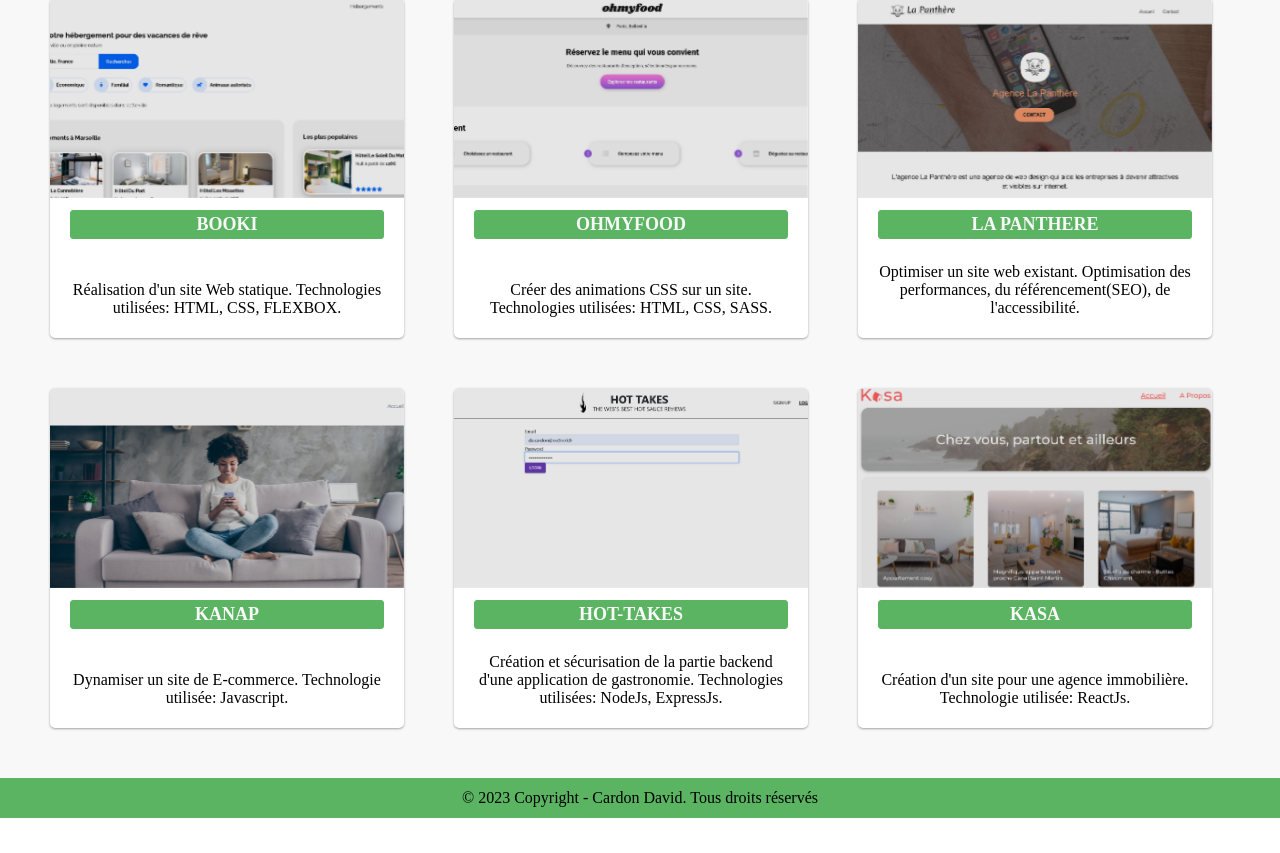
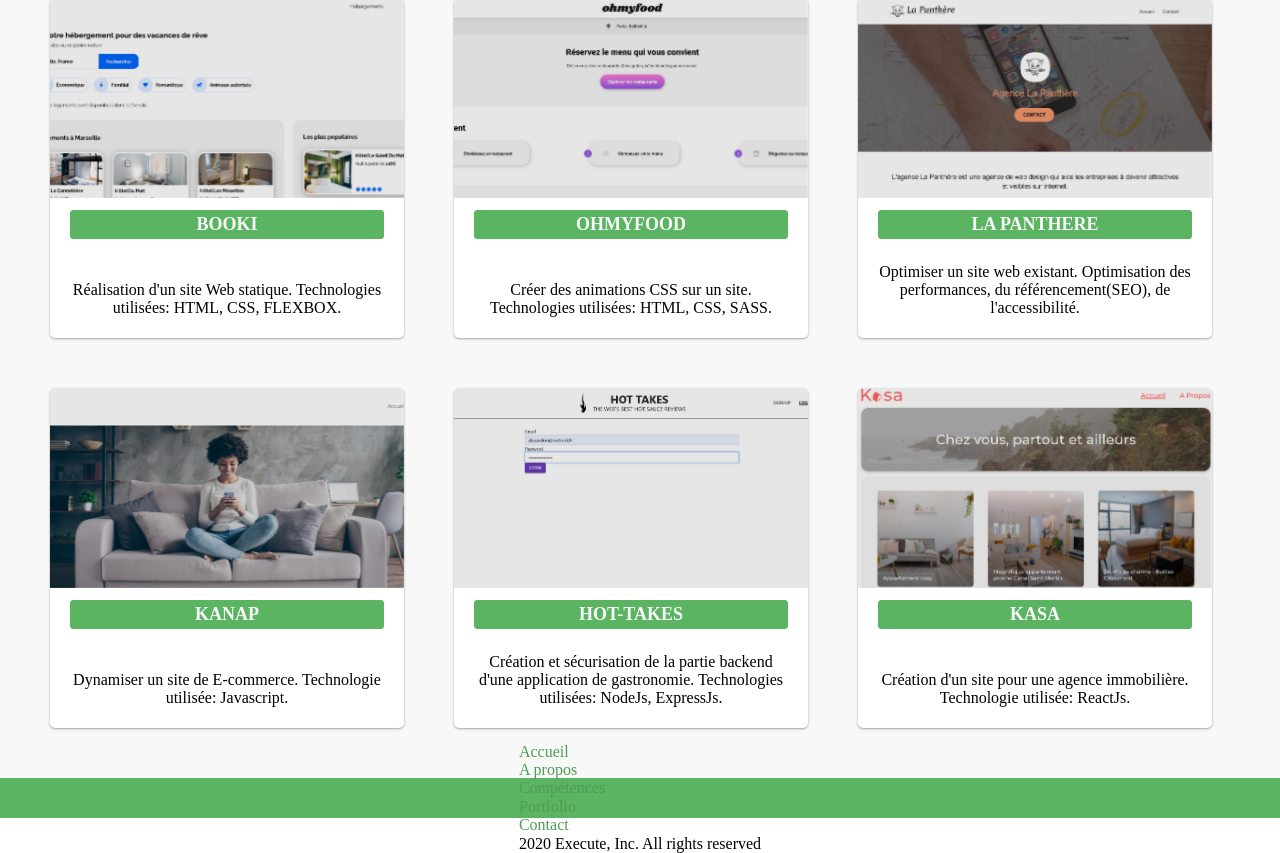
Before and after one commit to davidotch/portfolio, a React (Create React App) app: page / in a window 1280 px wide. Shown: the part 2937-3790 px from the top of the page. Before the commit the page ends 3755 px from the top, so only its background shows below. Built offline with nearby package versions, Linux system fonts and the light colour scheme; a web font is replaced by a local one.

Commit message:
create footer

```diff
--- a/src/components/footer/footer.js
+++ b/src/components/footer/footer.js
@@ -1,11 +1,33 @@
+import React from 'react'
+
 const Footer = () => {
     return (
-    <div className="footer">
-      <div className="footer_copyright">
-        <p>&#169; 2023 Copyright - Cardon David. Tous droits réservés</p>
-      </div>
-    </div>
-    );
+        <div className='footer'>
+            <div className='container'>
+                <ul>
+                    <li className='nav-item'>
+                        <a href='/'>Accueil</a>
+                    </li>
+                    <li className='nav-item'>
+                        <a href='#about'>A propos</a>
+                    </li>
+                    <li className='nav-item'>
+                        <a href='#skills'>Compétences</a>
+                    </li>
+                    <li className='nav-item'>
+                        <a href='#project'>Portfolio</a>
+                    </li>
+                    <li className='nav-item'>
+                      <a href='#contact'>Contact</a>
+                    </li>
+                </ul>
+                <div className='bottom'>
+                    <span className='line'></span>
+                    <p>2020 Execute, Inc. All rights reserved</p>
+                </div>
+            </div>
+        </div>
+    )
 }
 
 export default Footer
```
